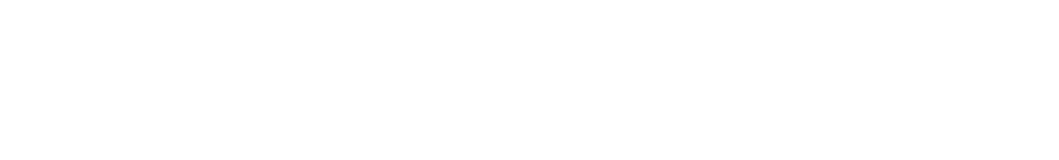
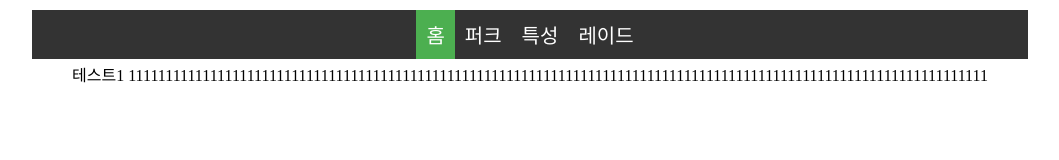
Before and after one commit to rich-chanel/Minecraft, a plain HTML site: page PillowRaid/index.html in a window 1280 px wide. Shown: the whole page, without its empty margins (110-1169 px from the left). Drawn offline with Linux system fonts and the light colour scheme.

Commit message:
기본 틀 생성
tab 기능 구현

```diff
--- a/PillowRaid/index.html
+++ b/PillowRaid/index.html
@@ -1,8 +1,45 @@
 <html>
 <head>
     <title>테스트</title>
+    <link rel="shortcut icon" type="image/x-icon" href="image/logo.png">
+    <link rel="stylesheet" href="main.css">
+    <script type="text/javascript" src="main.js"></script>
 </head>
 <body>
+    <table class="main">
+      <tr>
+        <td style="background-color: #333; padding: 0px;">
+            <div style="display: inline-block;">
+                <ul class="tab" style="margin: 0px;">
+                    <li class="tab_menu active" onclick="tab_menu(0)">홈</li>
+                    <li class="tab_menu" onclick="tab_menu(1)">퍼크</li>
+                    <li class="tab_menu" onclick="tab_menu(2)">특성</li>
+                    <li class="tab_menu" onclick="tab_menu(3)">레이드</li>
+                </ul>
+            </div>
+        </td>
+      </tr>
+      <tr>
+        <td>
 
+            <div class="menu">
+                테스트1
+                11111111111111111111111111111111111111111111111111111111111111111111111111111111111111111111111111111111111111111111
+            </div>
+
+            <div class="menu" style="display: none;">
+                테스트2
+            </div>
+
+            <div class="menu" style="display: none;">
+                테스트3
+            </div>
+
+            <div class="menu" style="display: none;">
+                테스트4
+            </div>
+        </td>
+      </tr>
+    </table>
 </body>
 </html>
--- a/PillowRaid/main.css
+++ b/PillowRaid/main.css
@@ -0,0 +1,31 @@
+table.main {
+    margin-left:auto;
+    margin-right:auto;
+}
+
+table.main, table.main tr{
+    width: 1000px;
+}
+
+tr, td {
+    text-align: center;
+}
+
+ul.tab {
+    list-style:none;
+    padding: 0px;
+    background-color: #333;
+}
+
+ul.tab li.tab_menu {
+    float: left;
+    color: white;
+    background-color: #333;
+    padding: 10px;
+    text-align: center;
+    font-size: 20px;
+}
+
+ul.tab li.tab_menu.active {
+    background-color: #4CAF50;
+}
--- a/PillowRaid/main.js
+++ b/PillowRaid/main.js
@@ -0,0 +1,10 @@
+let tab_menu_num = 0; // 전역변수
+function tab_menu(num) {
+    const tab_menu_list = document.getElementsByClassName("tab_menu")
+    const menu_list = document.getElementsByClassName("menu");
+    tab_menu_list[tab_menu_num].className = "tab_menu not_active";
+    menu_list[tab_menu_num].style.display = "none";
+    tab_menu_list[num].className = "tab_menu active";
+    menu_list[num].style.display = "block";
+    tab_menu_num = num;
+}
```
Also changed, not shown: PillowRaid/image/logo.png (added).
